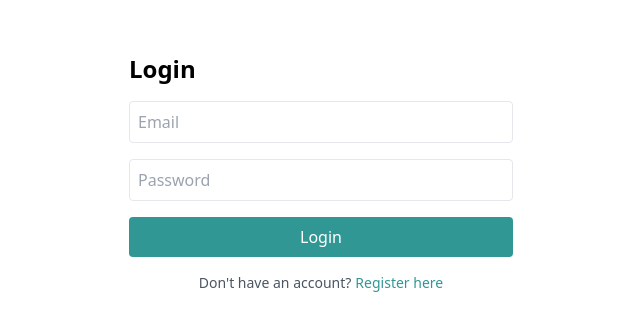
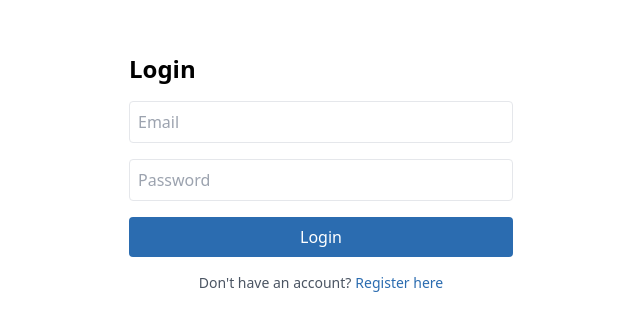
Before and after one commit to cmudco/socraticbots-frontend, a React (Vite) app in the folder socraticbooks/: page / in a window 1280 px wide. Shown: the part 227-558 px from the top of the page, without its empty margins (319-959 px from the left). Built offline with nearby package versions, Linux system fonts and the light colour scheme; no server answers.

Commit message:
Update tailwind.config.js

```diff
--- a/socraticbooks/tailwind.config.js
+++ b/socraticbooks/tailwind.config.js
@@ -8,11 +8,11 @@ export default {
     extend: {
       colors: {
         'socratic': {
-          light: '#4FD1C5',    // Refreshing teal
-          DEFAULT: '#319795',   // Balanced teal
-          dark: '#2C7A7B',     // Deep teal
-          fontlight: '#F0FDFA', // Clean white with teal tint
-          fontdark: '#234E52',  // Dark teal-gray
+          light: '#4299E1',    // Light blue
+          DEFAULT: '#2B6CB0',  // Medium blue
+          dark: '#2C5282',     // Dark blue
+          fontlight: '#EBF8FF', // Almost white with blue tint
+          fontdark: '#1A365D'   // Dark blue-gray
         }
       },
       fontSize: {
```
